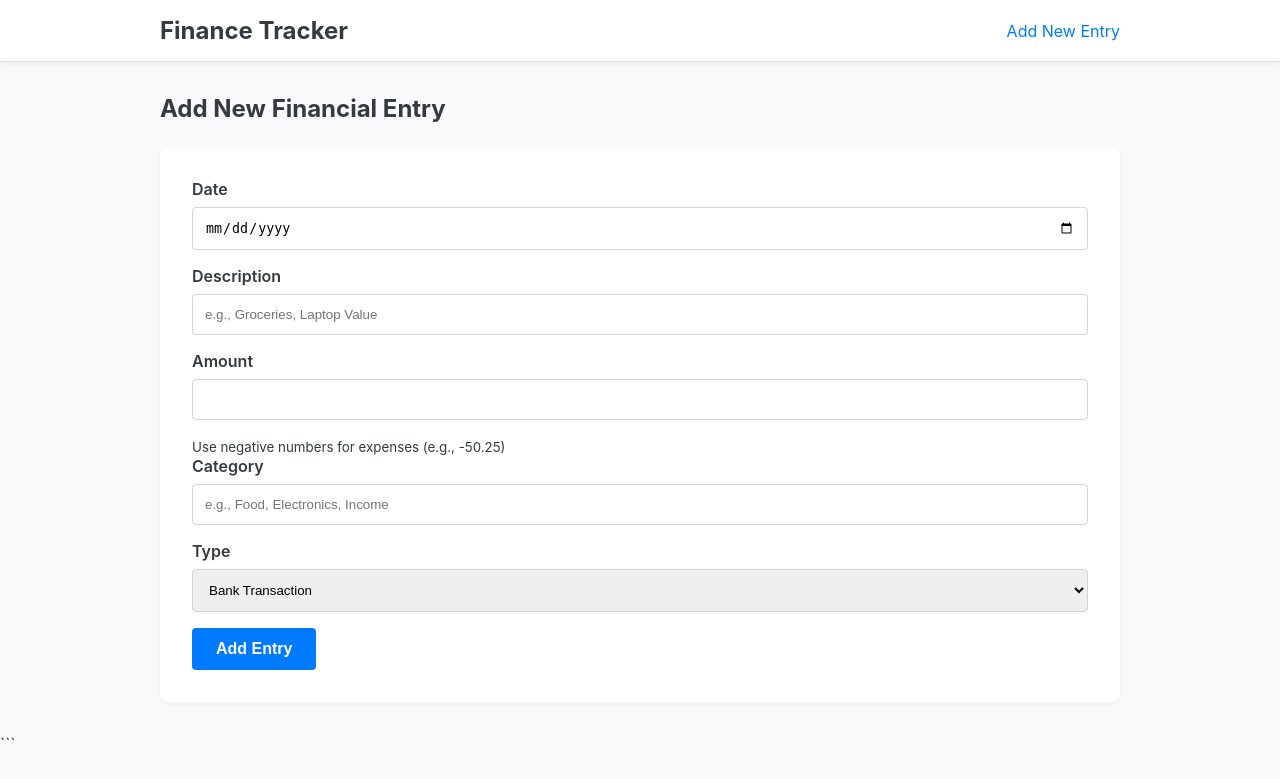
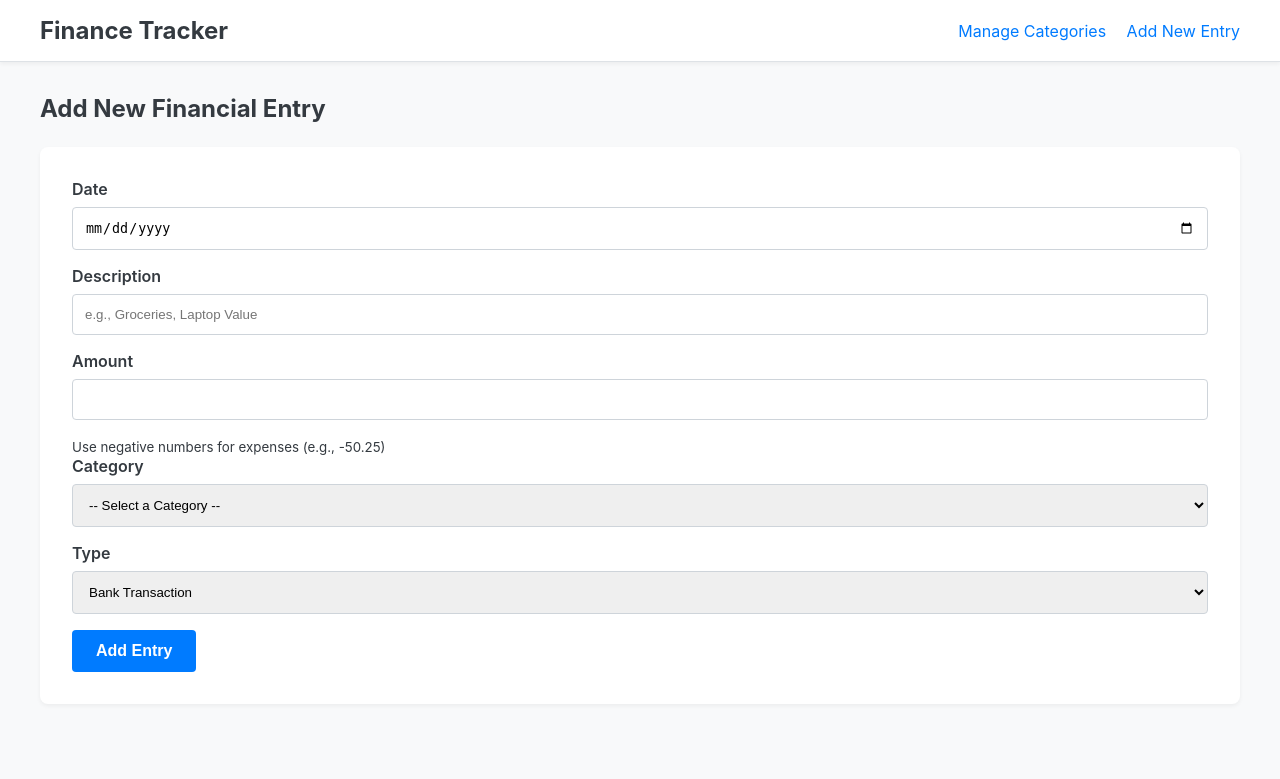
Before and after one commit to ChaoticML/flask-finance-tracker, a Flask app: page /add in a window 1280 px wide. Shown: the top 779 px of the page. Run offline with Flask 3, Linux system fonts and the light colour scheme; data that the repository does not hold is empty.

Commit message:
Add category management and dashboard filtering
- Implements a new page to allow users to create and manage their own spending/income categories.
- Updates the 'Add' and 'Edit' forms to use a dropdown menu for category selection, improving data consistency.
- Adds a filter bar to the main dashboard, allowing users to view data by category, start date, and end date.
- All dashboard components (cards, charts, table) now dynamically update based on the selected filters.
- Includes a JavaScript fix to ensure Plotly charts render correctly on initial page load within the CSS grid.

````diff
--- a/app/routes.py
+++ b/app/routes.py
@@ -9,8 +9,36 @@ bp = Blueprint('main', __name__)
 @bp.route('/')
 def index():
     db = get_db()
-    df = pd.read_sql_query("SELECT * FROM entries", db)
 
+    # --- Filtering Logic ---
+    # Get filter criteria from the URL query parameters (e.g., /?category=Food)
+    selected_category = request.args.get('category', '')
+    start_date = request.args.get('start_date', '')
+    end_date = request.args.get('end_date', '')
+
+    # Start with a base query and an empty list for parameters
+    sql = "SELECT * FROM entries WHERE 1=1"
+    params = []
+
+    if selected_category:
+        sql += " AND category = ?"
+        params.append(selected_category)
+    if start_date:
+        sql += " AND entry_date >= ?"
+        params.append(start_date)
+    if end_date:
+        sql += " AND entry_date <= ?"
+        params.append(end_date)
+
+    sql += " ORDER BY entry_date DESC"
+
+    # Use the constructed SQL and params to fetch filtered data
+    df = pd.read_sql_query(sql, db, params=tuple(params))
+
+    # Fetch all categories for the filter dropdown
+    categories = db.execute('SELECT * FROM categories ORDER BY name').fetchall()
+
+    # --- Chart and Card Calculations (using the filtered DataFrame 'df') ---
     pie_chart_html = "<p>No expense data to display a chart.</p>"
     bar_chart_html = "<p>No transaction data to display a chart.</p>"
 
@@ -35,41 +63,50 @@ def index():
             monthly_data['Expense'] = monthly_data['amount'].clip(upper=0).abs()
             monthly_data['entry_date'] = monthly_data['entry_date'].dt.strftime('%Y-%b')
             fig_bar = px.bar(
-                monthly_data,
-                x='entry_date',
-                y=['Income', 'Expense'],
-                title='Monthly Income vs. Expense',
-                barmode='group',
-                color_discrete_map={'Income': '#28a745', 'Expense': '#dc3545'}
+                monthly_data, x='entry_date', y=['Income', 'Expense'], title='Monthly Income vs. Expense',
+                barmode='group', color_discrete_map={'Income': '#28a745', 'Expense': '#dc3545'}
             )
             bar_chart_html = pio.to_html(fig_bar, full_html=False, include_plotlyjs='cdn')
 
-    entries = db.execute('SELECT * FROM entries ORDER BY entry_date DESC').fetchall()
+    # Fetch all entries for the table (this is now redundant, but safe)
+    entries = db.execute(sql, tuple(params)).fetchall()
 
     return render_template(
-        'index.html',
-        entries=entries,
-        net_worth=net_worth,
-        total_assets=total_assets,
-        total_cash=total_cash,
-        pie_chart_html=pie_chart_html,
-        bar_chart_html=bar_chart_html
+        'index.html', entries=entries, categories=categories,
+        net_worth=net_worth, total_assets=total_assets, total_cash=total_cash,
+        pie_chart_html=pie_chart_html, bar_chart_html=bar_chart_html,
+        # Pass filter values back to template to keep them selected
+        selected_category=selected_category, start_date=start_date, end_date=end_date
     )
 
+# --- NEW CATEGORY MANAGEMENT ROUTE ---
+@bp.route('/categories', methods=('GET', 'POST'))
+def categories():
+    db = get_db()
+    if request.method == 'POST':
+        name = request.form['name']
+        if name:
+            try:
+                db.execute('INSERT INTO categories (name) VALUES (?)', (name,))
+                db.commit()
+            except db.IntegrityError:
+                # This error occurs if the category name is not unique
+                pass
+        return redirect(url_for('main.categories'))
+
+    category_list = db.execute('SELECT * FROM categories ORDER BY name').fetchall()
+    return render_template('categories.html', categories=category_list)
+
 def get_entry(id):
-    """Get a single entry by its ID."""
-    entry = get_db().execute(
-        'SELECT * FROM entries WHERE id = ?', (id,)
-    ).fetchone()
-
+    entry = get_db().execute('SELECT * FROM entries WHERE id = ?', (id,)).fetchone()
     if entry is None:
         abort(404, f"Entry id {id} doesn't exist.")
-
     return entry
 
 @bp.route('/<int:id>/edit', methods=('GET', 'POST'))
 def edit(id):
     entry = get_entry(id)
+    db = get_db()
 
     if request.method == 'POST':
         entry_date = request.form['entry_date']
@@ -78,7 +115,6 @@ def edit(id):
         category = request.form['category']
         entry_type = request.form['entry_type']
 
-        db = get_db()
         db.execute(
             'UPDATE entries SET entry_date = ?, description = ?, amount = ?, category = ?, entry_type = ?'
             ' WHERE id = ?',
@@ -87,7 +123,9 @@ def edit(id):
         db.commit()
         return redirect(url_for('main.index'))
 
-    return render_template('edit_entry.html', entry=entry)
+    # Fetch categories for the dropdown
+    categories = db.execute('SELECT * FROM categories ORDER BY name').fetchall()
+    return render_template('edit_entry.html', entry=entry, categories=categories)
 
 @bp.route('/<int:id>/delete', methods=('POST',))
 def delete(id):
@@ -99,6 +137,7 @@ def delete(id):
 
 @bp.route('/add', methods=('GET', 'POST'))
 def add():
+    db = get_db()
     if request.method == 'POST':
         entry_date = request.form['entry_date']
         description = request.form['description']
@@ -106,7 +145,6 @@ def add():
         category = request.form['category']
         entry_type = request.form['entry_type']
 
-        db = get_db()
         db.execute(
             'INSERT INTO entries (entry_date, description, amount, category, entry_type) VALUES (?, ?, ?, ?, ?)',
             (entry_date, description, amount, category, entry_type)
@@ -114,4 +152,6 @@ def add():
         db.commit()
         return redirect(url_for('main.index'))
 
-    return render_template('add_entry.html')
+    # Fetch categories for the dropdown
+    categories = db.execute('SELECT * FROM categories ORDER BY name').fetchall()
+    return render_template('add_entry.html', categories=categories)
--- a/app/static/style.css
+++ b/app/static/style.css
@@ -7,7 +7,7 @@ body {
 }
 
 .container {
-    max-width: 960px;
+    max-width: 1200px;
     margin: 2rem auto;
     padding: 0 2rem;
 }
@@ -21,7 +21,7 @@ header {
 }
 
 nav {
-    max-width: 960px;
+    max-width: 1200px;
     margin: 0 auto;
     padding: 0 2rem;
     display: flex;
@@ -40,14 +40,68 @@ nav {
     font-size: 1rem;
     color: #007bff;
     text-decoration: none;
+    margin-left: 1rem;
 }
 .nav-link:hover {
     text-decoration: underline;
 }
 
+/* Dashboard Header & Filter Form */
+.dashboard-header {
+    display: flex;
+    justify-content: space-between;
+    align-items: center;
+    flex-wrap: wrap;
+    margin-bottom: 1rem;
+}
+
+.filter-form {
+    display: flex;
+    gap: 15px;
+    align-items: flex-end;
+    background-color: #fff;
+    padding: 1rem;
+    border-radius: 8px;
+    box-shadow: 0 2px 4px rgba(0,0,0,0.05);
+}
+
+.form-group label {
+    display: block;
+    margin-bottom: .5rem;
+    font-size: 0.9em;
+}
+
+.form-group select, .form-group input {
+    padding: 8px;
+    border: 1px solid #ced4da;
+    border-radius: 4px;
+}
+
+.form-actions {
+    display: flex;
+    gap: 10px;
+}
+
+.btn-filter {
+    background-color: #007bff;
+    color: white;
+    border: none;
+    padding: 8px 15px;
+    border-radius: 4px;
+    cursor: pointer;
+}
+.btn-clear {
+    background-color: #6c757d;
+    color: white;
+    text-decoration: none;
+    padding: 8px 15px;
+    border-radius: 4px;
+}
+
 /* Summary Cards Styling */
 .summary-cards {
-    display: flex;
+    display: grid;
+    grid-template-columns: repeat(auto-fit, minmax(250px, 1fr));
     gap: 20px;
     margin: 2rem 0;
 }
@@ -57,7 +111,6 @@ nav {
     padding: 1.5rem;
     border-radius: 8px;
     box-shadow: 0 4px 6px rgba(0,0,0,0.07);
-    flex-grow: 1;
     text-align: center;
 }
 
@@ -113,7 +166,7 @@ tbody tr:nth-of-type(even) {
     background-color: #f8f9fa;
 }
 
-/* Form Styling */
+/* Form Styling (for Add/Edit pages) */
 form {
     background: #ffffff;
     padding: 2rem;
@@ -172,15 +225,22 @@ form button:hover {
 }
 
 .btn-edit {
-    background-color: #ffc107; /* Yellow */
+    background-color: #ffc107;
 }
 .btn-edit:hover {
     background-color: #e0a800;
 }
 
 .btn-delete {
-    background-color: #dc3545; /* Red */
+    background-color: #dc3545;
 }
 .btn-delete:hover {
     background-color: #c82333;
 }
+
+/* Styling for Category Management Page */
+.content-grid {
+    display: grid;
+    grid-template-columns: 2fr 1fr;
+    gap: 30px;
+}
--- a/app/templates/add_entry.html
+++ b/app/templates/add_entry.html
@@ -15,9 +15,13 @@
         <label for="amount">Amount</label>
         <input type="number" step="0.01" name="amount" id="amount" required>
         <small>Use negative numbers for expenses (e.g., -50.25)</small>
-
         <label for="category">Category</label>
-        <input type="text" name="category" id="category" placeholder="e.g., Food, Electronics, Income" required>
+        <select name="category" id="category" required>
+            <option value="" disabled selected>-- Select a Category --</option>
+            {% for cat in categories %}
+                <option value="{{ cat.name }}">{{ cat.name }}</option>
+            {% endfor %}
+        </select>
 
         <label for="entry_type">Type</label>
         <select name="entry_type" id="entry_type" required>
--- a/app/templates/layout.html
+++ b/app/templates/layout.html
@@ -3,23 +3,35 @@
 <head>
     <meta charset="UTF-8">
     <meta name="viewport" content="width=device-width, initial-scale=1.0">
-    <!-- The title block can be overridden by child templates -->
     <title>{% block title %}Finance Tracker{% endblock %}</title>
-    <!-- Link to new stylesheet -->
     <link rel="stylesheet" href="{{ url_for('static', filename='style.css') }}">
 </head>
 <body>
     <header>
         <nav>
-            <a href="{{ url_for('main.index') }}" class="nav-brand">Finance Tracker</a>
-            <a href="{{ url_for('main.add') }}" class="nav-link">Add New Entry</a>
+            <div>
+                <a href="{{ url_for('main.index') }}" class="nav-brand">Finance Tracker</a>
+            </div>
+            <div>
+                <a href="{{ url_for('main.categories') }}" class="nav-link">Manage Categories</a>
+                <a href="{{ url_for('main.add') }}" class="nav-link">Add New Entry</a>
+            </div>
         </nav>
     </header>
 
     <main class="container">
-        <!-- The content block is where child templates will inject their content -->
         {% block content %}{% endblock %}
     </main>
 
+    <!-- JavaScript fix for chart rendering -->
+    <script>
+        window.onload = function() {
+            /*
+            This waits for the entire page to load, then dispatches a resize event.
+            This forces Plotly charts to re-calculate their container size and redraw correctly.
+            */
+            window.dispatchEvent(new Event('resize'));
+        };
+    </script>
 </body>
-</html>```
+</html>
````
Also changed, not shown: add_categories_table.py (added, +29 -0 lines), app/templates/categories.html (added, +26 -0 lines), app/templates/edit_entry.html (+8 -5 lines), app/templates/index.html (+30 -4 lines).
